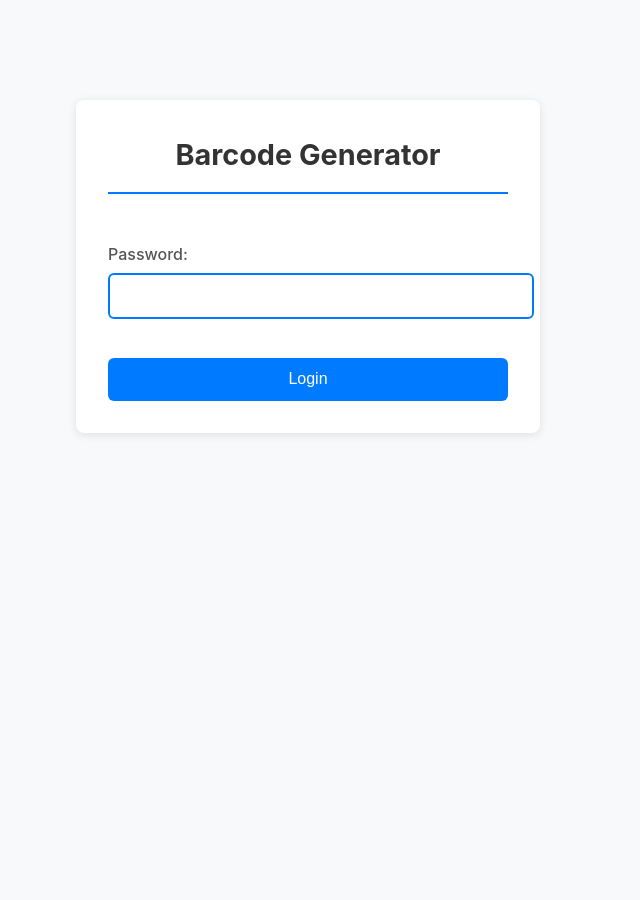
After one commit to pinguinonice/lucca-barcode, a Flask app: page /login in a window 1280 px wide. The commit adds this page. Shown: the whole page, without its empty margins (332-972 px from the left). Run offline with Flask 3, Linux system fonts and the light colour scheme.

Commit message:
Add user authentication with login/logout functionality and protect routes. Introduce a login page and update the main interface to include a logout button. Add styles for the new header and buttons. Include new binary files for session management.

```diff
--- a/website/app/routes.py
+++ b/website/app/routes.py
@@ -2,11 +2,39 @@ from flask import Blueprint, render_template, request, redirect, url_for, sessio
 import os
 import tempfile
 import time
+from functools import wraps
 from .pdf_utils import generate_barcodes_pdf, generate_preview_image
 
 main = Blueprint('main', __name__)
 
+# Password protection configuration
+# unsafe, change implementation if you care about security
+PASSWORD = "bücherwurm420"
+
+def login_required(f):
+    @wraps(f)
+    def decorated_function(*args, **kwargs):
+        if not session.get('authenticated'):
+            return redirect(url_for('main.login'))
+        return f(*args, **kwargs)
+    return decorated_function
+
+@main.route('/login', methods=['GET', 'POST'])
+def login():
+    if request.method == 'POST':
+        if request.form.get('password') == PASSWORD:
+            session['authenticated'] = True
+            return redirect(url_for('main.index'))
+        return render_template('login.html', error='Invalid password')
+    return render_template('login.html')
+
+@main.route('/logout')
+def logout():
+    session.pop('authenticated', None)
+    return redirect(url_for('main.login'))
+
 @main.route('/', methods=['GET', 'POST'])
+@login_required
 def index():
     # Load previous settings from session
     settings = session.get('barcode_settings', {
@@ -87,6 +115,7 @@ def preview():
         return jsonify({'error': str(e)}), 500
 
 @main.route('/generate', methods=['POST'])
+@login_required
 def generate():
     # Process form data first, just like in the index route
     settings = session.get('barcode_settings', {
--- a/website/app/templates/index.html
+++ b/website/app/templates/index.html
@@ -9,7 +9,10 @@
 <body>
     <div class="container">
         <div class="options-panel">
-            <h1>Barcode PDF Generator</h1>
+            <div class="header-container">
+                <h1>Barcode PDF Generator</h1>
+                <a href="{{ url_for('main.logout') }}" class="logout-btn">Logout</a>
+            </div>
             <form method="post" enctype="multipart/form-data" id="barcodeForm">
             <label>Start Number:
                 <input type="number" name="start_number" min="1" value="{{ settings.start_number }}" required onchange="updatePreview()">
--- /dev/null
+++ b/website/app/templates/login.html
@@ -0,0 +1,55 @@
+<!DOCTYPE html>
+<html lang="en">
+<head>
+    <meta charset="UTF-8">
+    <meta name="viewport" content="width=device-width, initial-scale=1.0">
+    <title>Login - Barcode Generator</title>
+    <link rel="stylesheet" href="{{ url_for('static', filename='style.css') }}">
+    <style>
+        .login-container {
+            max-width: 400px;
+            margin: 100px auto;
+            padding: 2em;
+            background: white;
+            border-radius: 8px;
+            box-shadow: 0 2px 10px rgba(0,0,0,0.1);
+        }
+
+        .login-container h1 {
+            margin-bottom: 1em;
+            text-align: center;
+        }
+
+        .error-message {
+            color: #dc3545;
+            margin-bottom: 1em;
+            text-align: center;
+        }
+
+        .login-form {
+            display: flex;
+            flex-direction: column;
+            gap: 1em;
+        }
+
+        .login-form button {
+            margin-top: 1em;
+        }
+    </style>
+</head>
+<body>
+    <div class="login-container">
+        <h1>Barcode Generator</h1>
+        {% if error %}
+        <div class="error-message">{{ error }}</div>
+        {% endif %}
+        <form method="post" class="login-form">
+            <label>
+                Password:
+                <input type="password" name="password" required autofocus>
+            </label>
+            <button type="submit" class="btn-primary">Login</button>
+        </form>
+    </div>
+</body>
+</html>
```
Also changed, not shown: website/app/static/style.css (+29 -0 lines), app/static/preview.png (added), 2 other files.
